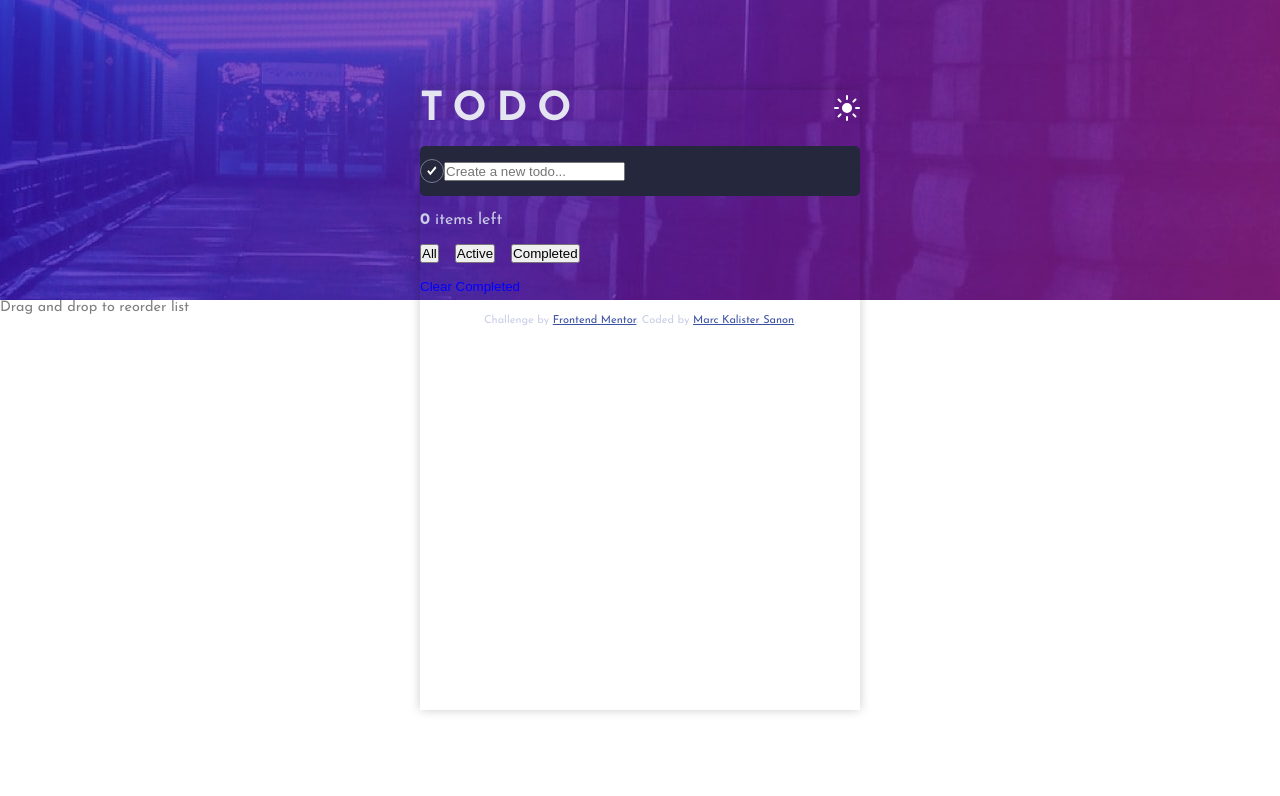
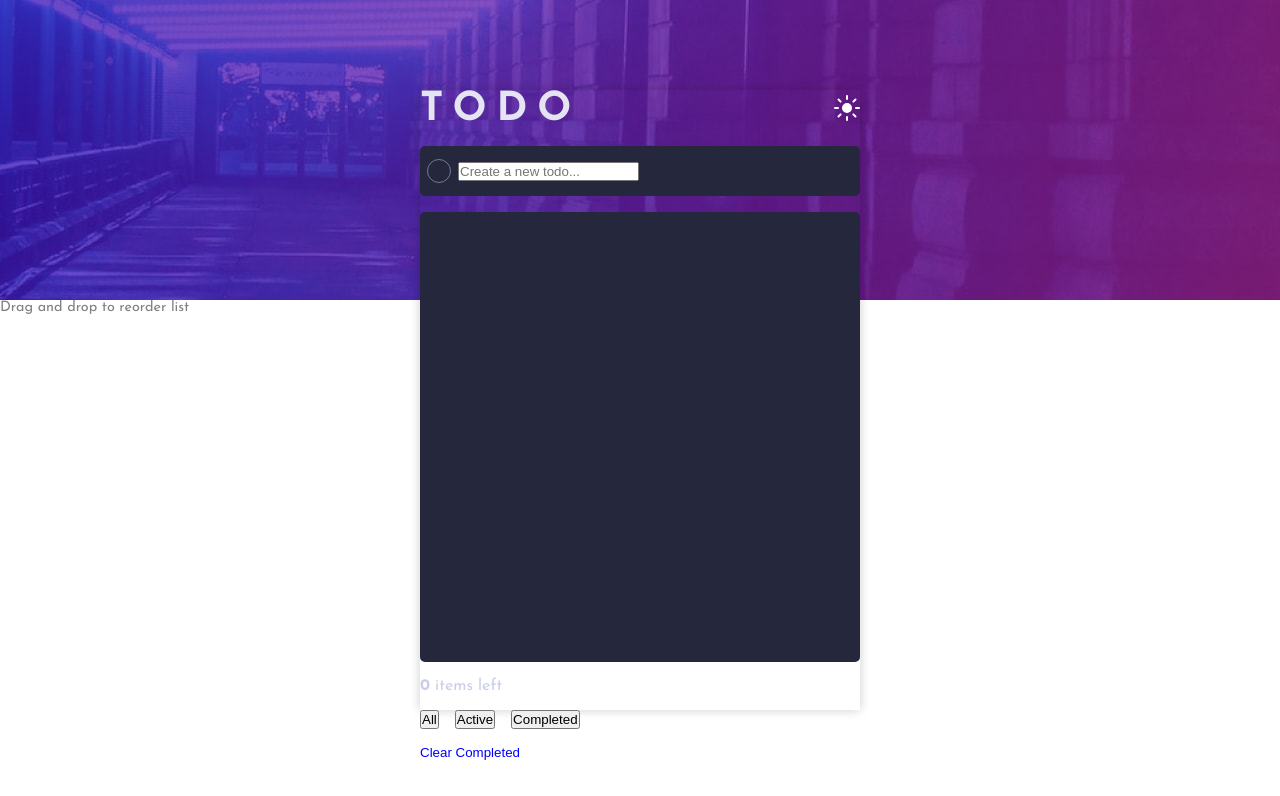
Before and after one commit to Breezydevht/Todo-App, a React (Vite) app in the folder todo-app/: page / in a window 1280 px wide. Shown: the top 796 px of the page. Built offline with nearby package versions, Linux system fonts and the light colour scheme.

Commit message:
Add filter functionality to show all, Active, or completed

```diff
--- a/todo-app/src/components/TodoApp/TodoApp.jsx
+++ b/todo-app/src/components/TodoApp/TodoApp.jsx
@@ -20,11 +20,17 @@ function TodoApp() {
     };
 
     const [ input, setInput ] = React.useState("");
+    // Estado para almacenar el valor del input
+    // Utiliza useState para crear una variable de estado llamada input y una función para actualizar su valor
+    // setInput es la función que se utiliza para actualizar el valor del input
 
     const [ todos, setTodos ] = React.useState([]);
     // Estado para almacenar los todos
 
-    console.log(input);
+    const [ filter, setFilter ] = React.useState('all');
+    // Estado para almacenar el filtro de los todos
+    // Utiliza useState para crear una variable de estado llamada filter y una función para actualizar su valor
+
 
     const handleSubmit = (e) => {
         e.preventDefault();
@@ -38,7 +44,11 @@ function TodoApp() {
         // Limpia el input después de agregar el todo
     }
 
-    console.log(todos);
+    const filteredTodos = todos.filter((todo) => {
+        if (filter === 'active') return !todo.completed;
+        if (filter === 'completed') return todo.completed;
+        return todo; // Si el filtro es 'all', devuelve todos los todos
+      });
 
   return (
     <main className={styles.TodoApp}>
@@ -64,31 +74,34 @@ function TodoApp() {
         {/* onSubmit es un evento que se dispara cuando se envía el formulario */}
         {/* handleSubmit es una función que se ejecuta cuando se envía el formulario */}
         <div className={styles.checkbox}>
-            <img src="../../../src/assets/images/icon-check.svg" alt="check icon" />
+            <button type="submit" className={styles.checkButton}>
+                <img src="../../../src/assets/images/icon-check.svg" alt="check icon" />
+                {/* Icono de check que se muestra en el botón */}
+            </button>
         </div>
         <input type="text" placeholder="Create a new todo..." value={input} onChange={(e) => setInput(e.target.value)}/>
         {/* value es un atributo que se utiliza para establecer el valor del input */}
         {/* onChange es un evento que se dispara cuando el valor del input cambia y lo utilizo para actualizar el estado de la variable input */}
       </form>
 
-      <TodoList todos={todos} setTodos={setTodos}/>
+      <TodoList todos={filteredTodos} setTodos={setTodos}/>
       {/* Componente TodoList que recibe los todos y la función setTodos como props */}
       {/* Muestra la lista de todos utilizando el componente TodoList */}
       {/* todos es una prop que se pasa al componente TodoList */}
 
       <section className={styles.taskInfo}>
         <p>
-          <span className={styles.taskCount}>0</span> items left
+          <span className={styles.taskCount}>{todos.filter((todo) => !todo.completed).length}</span> items left
         </p>
       </section>
 
       <nav className={styles.filters}>
-        <button>All</button>
-        <button>Active</button>
-        <button>Completed</button>
+        <button onClick={() => setFilter('all')}>All</button>
+        <button onClick={() => setFilter('active')}>Active</button>
+        <button onClick={() => setFilter('completed')}>Completed</button>
       </nav>
 
-      <button className={styles.clearCompleted}>Clear Completed</button>
+      <button className={styles.clearCompleted} onClick={() => setTodos(todos.filter((todo) => !todo.completed))}>Clear Completed</button>
         </div>
 
 
--- a/todo-app/src/components/TodoApp/TodoApp.module.css
+++ b/todo-app/src/components/TodoApp/TodoApp.module.css
@@ -111,22 +111,25 @@ h1 {
   height: 50px;
 }
 
-.checkbox {
+.checkbox .checkButton {
+  cursor: pointer;
   width: 24px;
   height: 24px;
   border-radius: 50%;
   border: 1px solid var(--Dark-Grayish-Blue);
   background-color: transparent;
   position: relative;
+  margin: 12px 7px;
 }
 
-.checkbox > img {
+.checkbox .checkButton > img {
   width: 10px;
   height: 10px;
   position: absolute;
   top: 50%;
   left: 50%;
   transform: translate(-50%, -50%);
+  display: none;
 }
 
 .taskInfo {
--- a/todo-app/src/components/todoList/todoList.jsx
+++ b/todo-app/src/components/todoList/todoList.jsx
@@ -1,9 +1,29 @@
-import React from 'react';
-import TodoItem from '../todoItem/todoItem';
+import React from "react";
+import TodoItem from "../todoItem/todoItem";
+import styles from "./TodoList.module.css";
+// Importa el componente TodoItem para mostrar cada todo
 
-function TodoList({ todos }) {
-    return (
-        <ul>{todos.map((todo) => <TodoItem key={todo.id} todo={todo} />)}</ul>
-    )
+function TodoList({ todos, setTodos }) {
+  // Componente para mostrar la lista de todos
+  const handleToggle = (id) => {
+    // Función para manejar el toggle de un todo
+    const updatedTodos = todos.map((todo) =>
+      todo.id === id ? { ...todo, completed: !todo.completed } : todo
+    );
+    // Actualiza el estado de los todos con el nuevo estado del todo toggled
+    setTodos(updatedTodos);
+  };
+
+  return (
+    <ul className={styles.todoList}>
+      {todos.map((todo) => (
+        <TodoItem
+          key={todo.id}
+          todo={todo}
+          onToggle={() => handleToggle(todo.id)}
+        />
+      ))}
+    </ul>
+  );
 }
 export default TodoList;
--- /dev/null
+++ b/todo-app/src/components/todoList/todolist.module.css
@@ -0,0 +1,11 @@
+
+
+.todoList {
+    display: flex;
+    flex-direction: column;
+    background-color: var(--Very-Dark-Desaturated-Blue);
+    border-radius: 5px;
+    margin: 1rem 0;
+    width: 100%;
+    min-height: 450px;
+}
```
